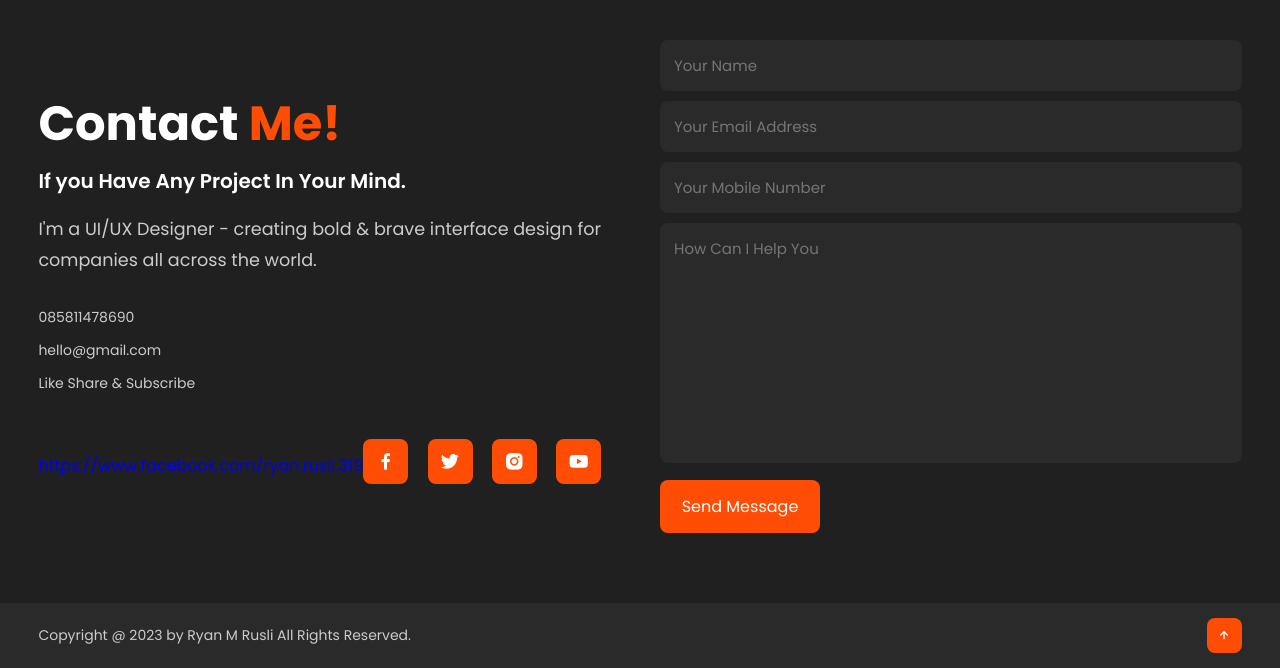
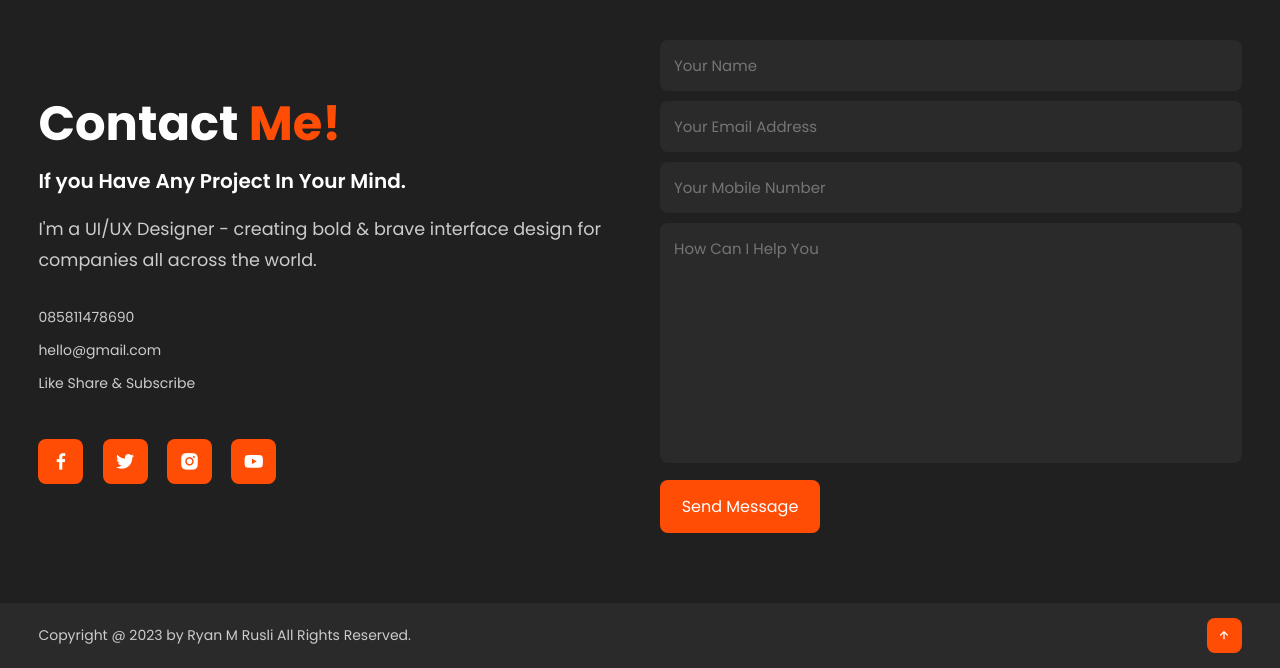
Before and after one commit to ryanruslii/my-website, a plain HTML site: page index.html in a window 1280 px wide. Shown: the part 3517-4185 px from the top of the page. Drawn offline with nearby package versions, Linux system fonts and the light colour scheme.

Commit message:
Update index.html

```diff
--- a/index.html
+++ b/index.html
@@ -180,7 +180,7 @@
 			</div>
 
 			<div class="contact-icons">
-				<a href="#">https://www.facebook.com/ryan.rusli.319<i class='bx bxl-facebook' ></i></a>
+				<a href="https://www.facebook.com/ryan.rusli.319"><i class='bx bxl-facebook' ></i></a>
 				<a href="twitter.com"><i class='bx bxl-twitter' ></i></a>
 				<a href="https://www.instagram.com/ryanmhmmdrusli_/"><i class='bx bxl-instagram-alt'></i></a>
 				<a href="youtube.com"><i class='bx bxl-youtube'></i></a>
```
